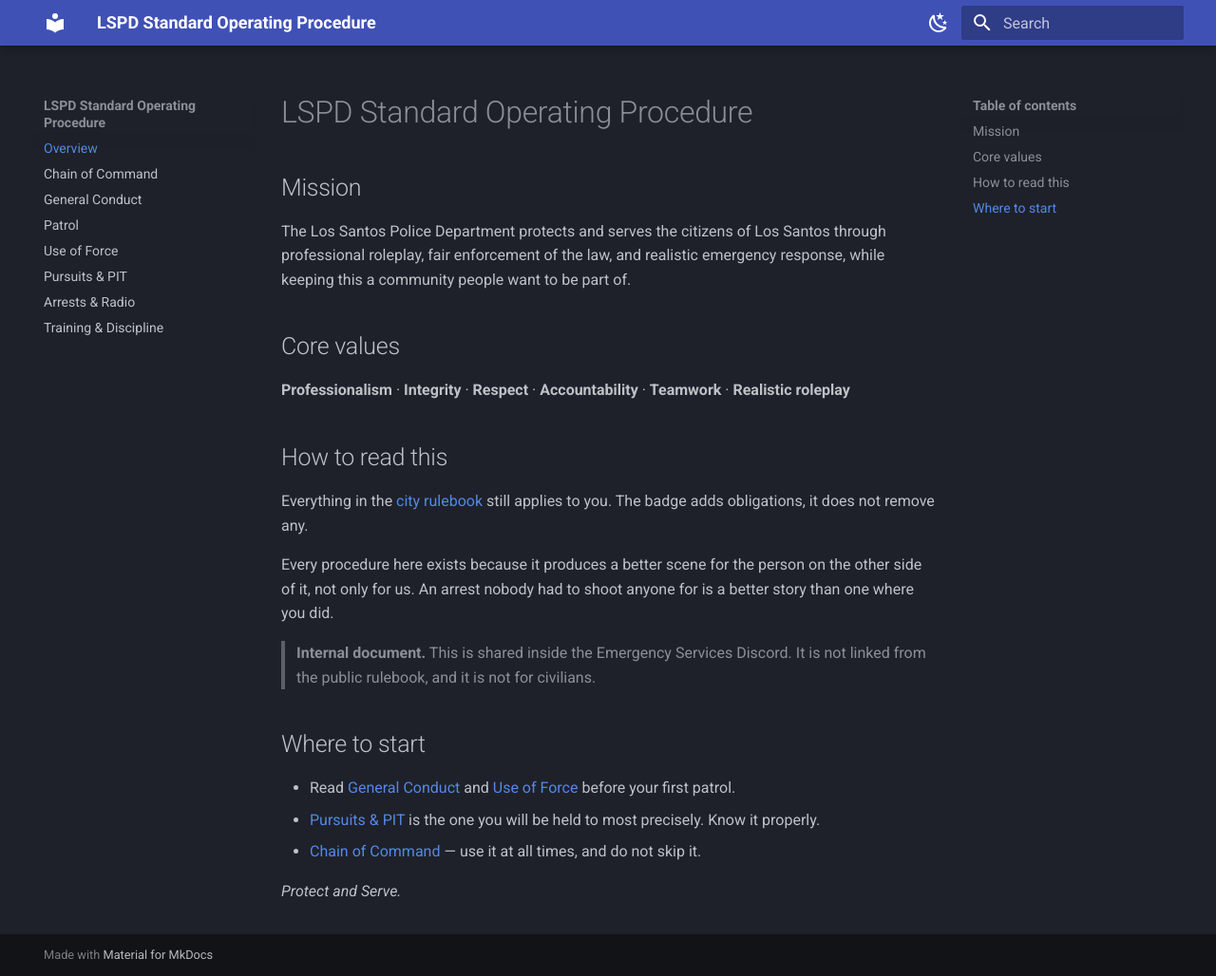
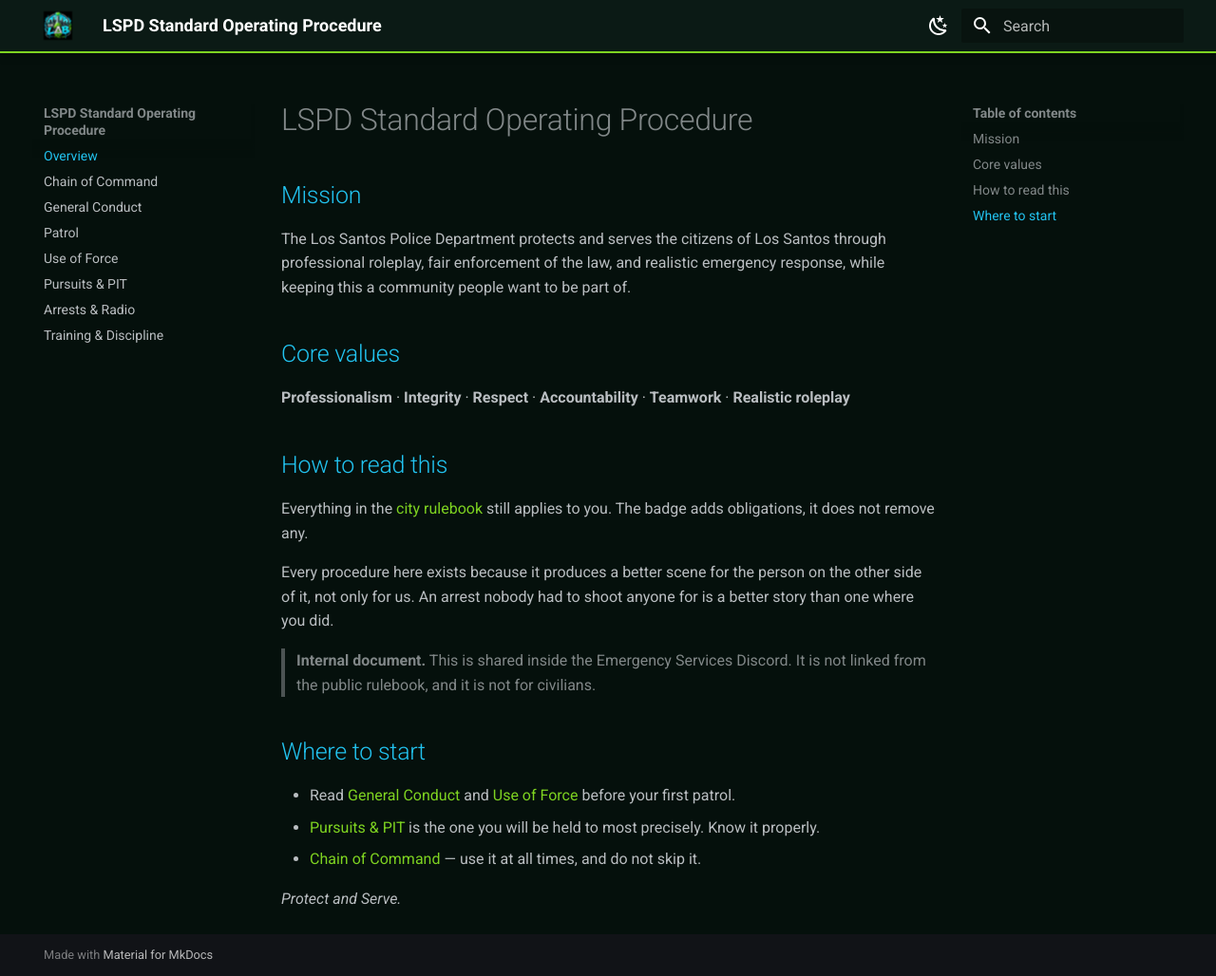
Before and after one commit to zyngine/The-Lab-RP-LEO-SOPs, an MkDocs documentation site: the page built from docs/index.md, in a window 1280 px wide and 1028 px high. Shown: the whole window at 95% size. Built offline with MkDocs 1.6.1 and Material for MkDocs 9.7.7, drawn with Linux system fonts in a browser that asks for light colours.

Commit message:
Add files via upload

```diff
--- /dev/null
+++ b/docs/stylesheets/extra.css
@@ -0,0 +1,68 @@
+/* ==========================================================
+   The Lab — brand palette
+
+   Material's named colours get close but not exact. These are the
+   hex values from the logo, applied as CSS variables so every
+   component that uses the primary or accent colour picks them up
+   rather than needing individual overrides.
+   ========================================================== */
+
+:root {
+  --zc-cyan:  #22c3f0;
+  --zc-acid:  #7ed321;
+  --zc-void:  #05100c;
+  --zc-panel: #0b1a15;
+}
+
+/* Light scheme */
+[data-md-color-scheme="default"] {
+  --md-primary-fg-color:        var(--zc-cyan);
+  --md-primary-fg-color--light: #5ad2f5;
+  --md-primary-fg-color--dark:  #189cc2;
+  --md-accent-fg-color:         #5aa617;
+}
+
+/* Dark scheme. The background carries a green cast rather than being
+   neutral grey, so the header does not look bolted onto a stock theme. */
+[data-md-color-scheme="slate"] {
+  --md-primary-fg-color:        var(--zc-cyan);
+  --md-primary-fg-color--light: #5ad2f5;
+  --md-primary-fg-color--dark:  #189cc2;
+  --md-accent-fg-color:         var(--zc-acid);
+
+  --md-default-bg-color:        var(--zc-void);
+  --md-code-bg-color:           var(--zc-panel);
+  --md-footer-bg-color:         var(--zc-panel);
+}
+
+/* The header sits on the dark base rather than a slab of cyan, which
+   keeps long documents readable and lets the logo carry the colour. */
+[data-md-color-scheme="slate"] .md-header {
+  background-color: var(--zc-panel);
+  border-bottom: 2px solid var(--zc-acid);
+}
+[data-md-color-scheme="slate"] .md-tabs {
+  background-color: var(--zc-panel);
+}
+
+/* Links pick up the acid green, which reads against the dark base far
+   better than the default blue. */
+[data-md-color-scheme="slate"] .md-typeset a {
+  color: var(--zc-acid);
+}
+[data-md-color-scheme="slate"] .md-typeset a:hover {
+  color: var(--zc-cyan);
+}
+
+/* Give the logo room to breathe; the flask is detailed and gets muddy
+   at Material's default header size. */
+.md-header__button.md-logo img,
+.md-header__button.md-logo svg {
+  height: 30px;
+  width: auto;
+}
+
+/* Section headings in the brand cyan, so scanning a long SOP is easier. */
+[data-md-color-scheme="slate"] .md-typeset h2 {
+  color: var(--zc-cyan);
+}
--- a/mkdocs.yml
+++ b/mkdocs.yml
@@ -6,16 +6,18 @@ site_description: Los Santos Police Department — internal procedure
 theme:
   name: material
   custom_dir: overrides
+  logo: assets/logo.png
+  favicon: assets/favicon.png
   palette:
     - scheme: slate
-      primary: indigo
-      accent: blue
+      primary: custom
+      accent: custom
       toggle:
         icon: material/weather-night
         name: Switch to light mode
     - scheme: default
-      primary: indigo
-      accent: blue
+      primary: custom
+      accent: custom
       toggle:
         icon: material/weather-sunny
         name: Switch to dark mode
@@ -37,6 +39,9 @@ nav:
   - Arrests & Radio: arrests.md
   - Training & Discipline: discipline.md
 
+extra_css:
+  - stylesheets/extra.css
+
 markdown_extensions:
   - admonition
   - tables
```
Also changed, not shown: BRANDING.md (added, +39 -0 lines), docs/assets/favicon.png (added), docs/assets/logo.png (added).
